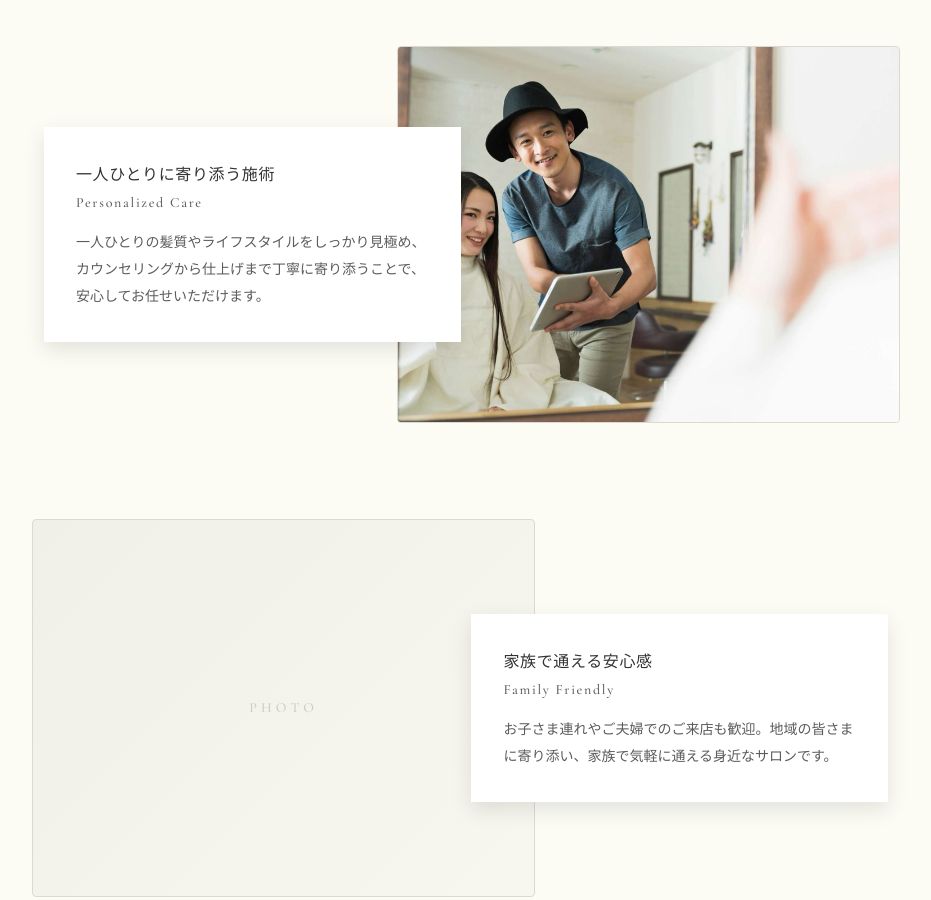
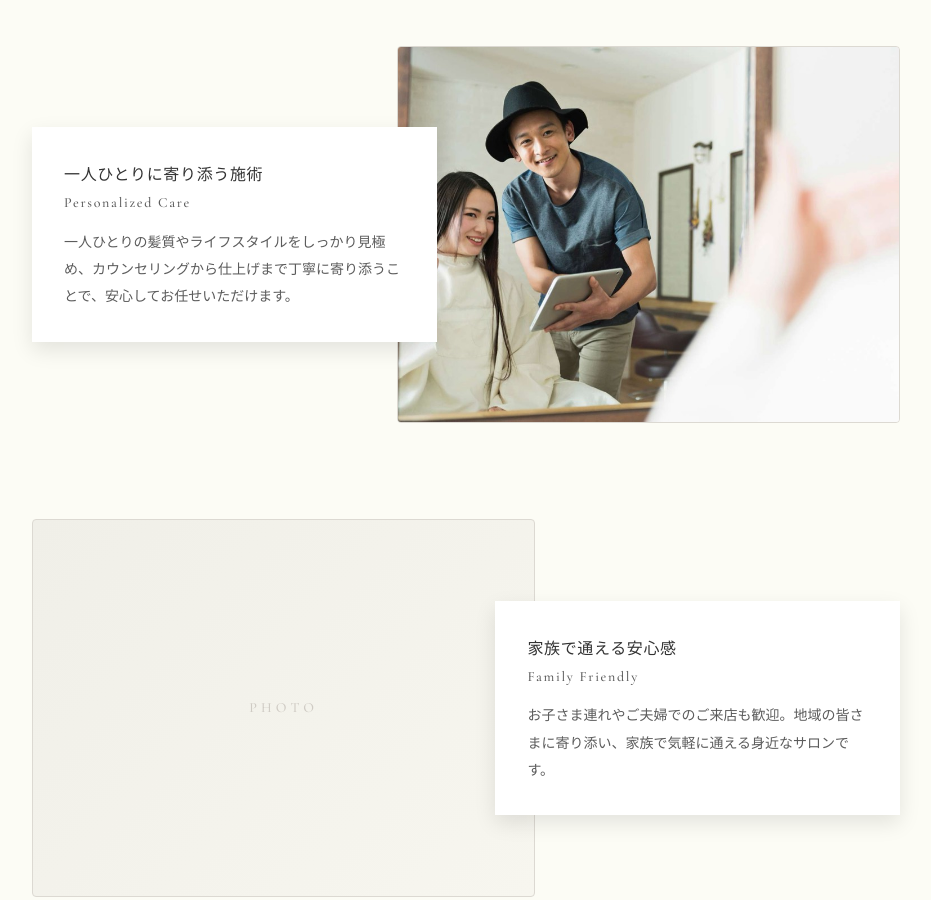
Before and after one commit to Takeshi-Iwata/everglow-site, a website: page index.html in a window 1280 px wide. Shown: the part 1600-2500 px from the top of the page, without its empty margins (174-1105 px from the left). Drawn offline with nearby package versions, Linux system fonts and the light colour scheme.

Commit message:
Home/PC: fix Our Story card overlapping image center (card flex:1, 40px edge overlap)
Co-Authored-By: Claude Opus 4.8 <noreply@anthropic.com>

```diff
--- a/style.css
+++ b/style.css
@@ -334,11 +334,11 @@
     .osalon{gap:var(--sp-4xl);}
     .osf{display:flex;align-items:center;}
     .osf:nth-child(even){flex-direction:row-reverse;}
-    .osf__img{width:58%;margin:0;}
+    .osf__img{width:58%;flex:none;margin:0;}
     .osf:nth-child(even) .osf__img{margin:0;}
-    .osf__card{width:48%;margin:0;padding:var(--sp-xl);}
-    .osf:nth-child(odd) .osf__card{margin-left:-64px;}
-    .osf:nth-child(even) .osf__card{margin-right:-64px;}
+    .osf__card{flex:1;margin:0;padding:var(--sp-xl);}
+    .osf:nth-child(odd) .osf__card{margin-left:-40px;}
+    .osf:nth-child(even) .osf__card{margin-right:-40px;}
     /* 初めての方へ：3カラム */
     .fpoints{flex-direction:row;}
     .fpoints li{flex:1;flex-direction:column;align-items:flex-start;gap:var(--sp-xs);}
```
